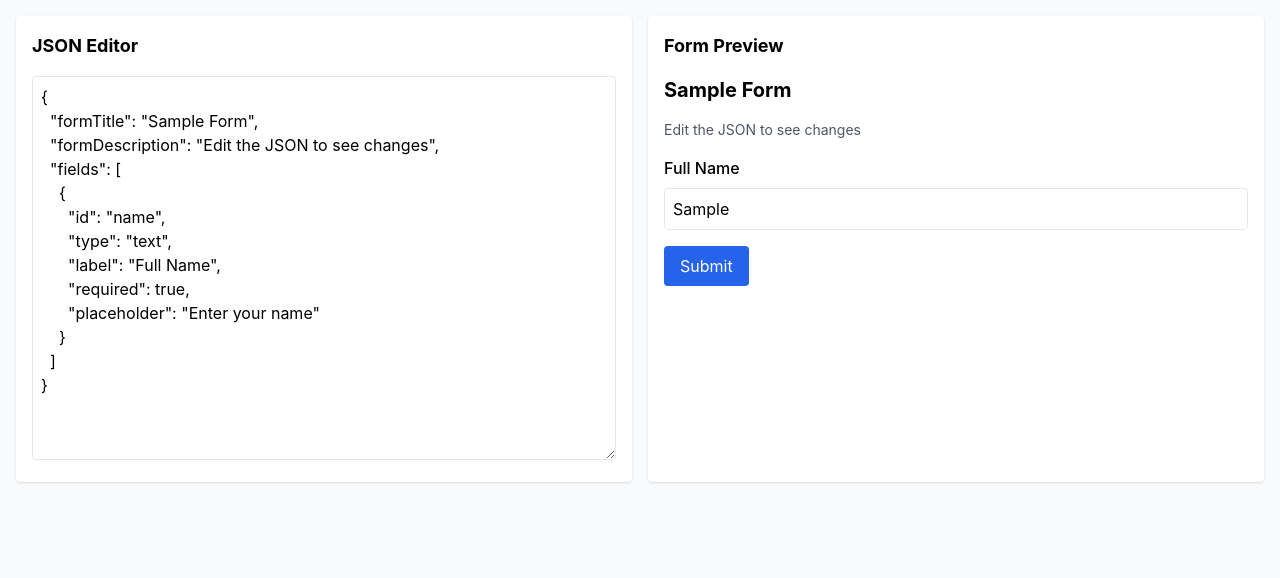
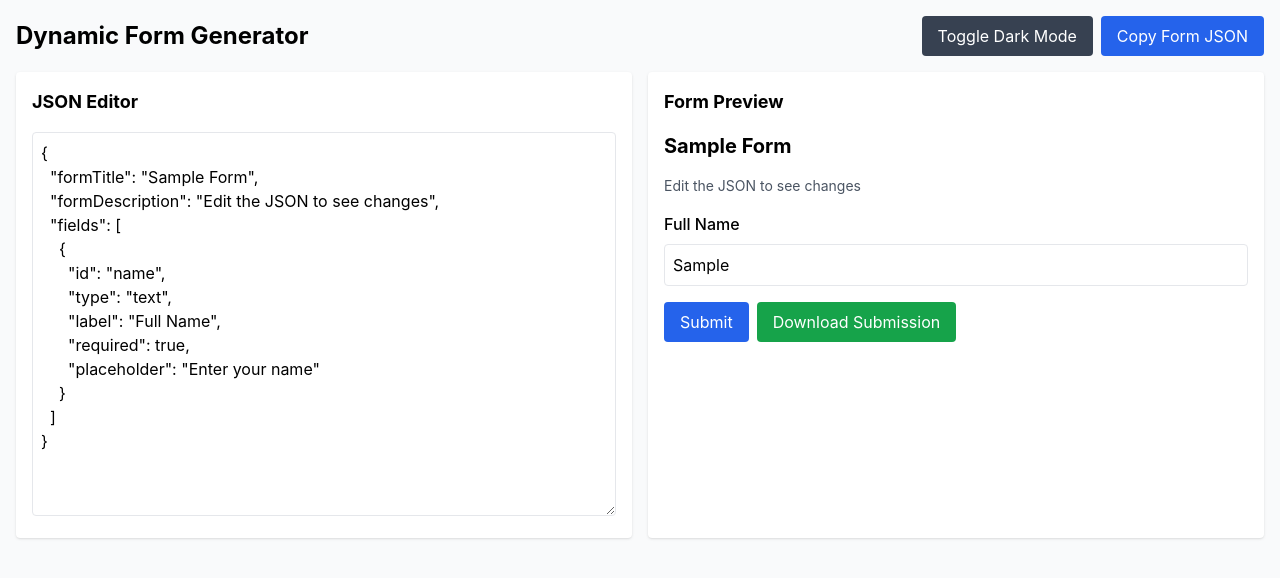
Before and after one commit to thakursachin05/dynamic-form-generator, a React (Create React App) app: page / in a window 1280 px wide. Both pictures are taken after typing "Sample" into the empty fields and a click on the button "Submit". Shown: the top 578 px of the page. Built offline with nearby package versions, Linux system fonts and the light colour scheme.

Commit message:
Added bonus features

```diff
--- a/src/App.tsx
+++ b/src/App.tsx
@@ -20,6 +20,7 @@ const initialSchema = {
 const App: React.FC = () => {
   const [json, setJson] = useState(JSON.stringify(initialSchema, null, 2));
   const [formSchema, setFormSchema] = useState(initialSchema);
+  const [darkMode, setDarkMode] = useState(false);
 
   const handleJsonChange = (updatedJson: string) => {
     setJson(updatedJson);
@@ -31,8 +32,30 @@ const App: React.FC = () => {
     }
   };
 
+  const copyToClipboard = () => {
+    navigator.clipboard.writeText(json);
+    alert('Form JSON copied to clipboard!');
+  };
+
   return (
-    <div className="min-h-screen p-4 bg-gray-50 dark:bg-gray-900 dark:text-white">
+    <div className={`${darkMode ? 'dark' : ''} min-h-screen p-4 bg-gray-50 dark:bg-gray-900 dark:text-white`}>
+      <div className="flex justify-between items-center mb-4">
+        <h1 className="text-2xl font-bold">Dynamic Form Generator</h1>
+        <div className="space-x-2">
+          <button
+            onClick={() => setDarkMode(!darkMode)}
+            className="px-4 py-2 bg-gray-700 text-white rounded hover:bg-gray-600"
+          >
+            Toggle {darkMode ? 'Light' : 'Dark'} Mode
+          </button>
+          <button
+            onClick={copyToClipboard}
+            className="px-4 py-2 bg-blue-600 text-white rounded hover:bg-blue-500"
+          >
+            Copy Form JSON
+          </button>
+        </div>
+      </div>
       <div className="grid grid-cols-1 md:grid-cols-2 gap-4">
         <div className="p-4 bg-white rounded shadow dark:bg-gray-800">
           <h2 className="text-lg font-bold mb-4">JSON Editor</h2>
--- a/src/components/formGenerator/FormGenerator.tsx
+++ b/src/components/formGenerator/FormGenerator.tsx
@@ -1,8 +1,6 @@
-import React from 'react';
+import React, { useState } from 'react';
 import { useForm, SubmitHandler } from 'react-hook-form';
-// import { Schema } from '../types/schema';
-import { Schema } from '../../shared/models/schema';
-
+import { Schema, Field } from '../../shared/models/schema';
 
 interface FormGeneratorProps {
   schema: Schema;
@@ -11,21 +9,26 @@ interface FormGeneratorProps {
 const FormGenerator: React.FC<FormGeneratorProps> = ({ schema }) => {
   const { formTitle, formDescription, fields } = schema;
   const { register, handleSubmit, formState: { errors } } = useForm();
+  const [formData, setFormData] = useState<Record<string, any> | null>(null);
 
   const onSubmit: SubmitHandler<any> = (data) => {
     console.log('Form Data:', data);
+    setFormData(data);
     alert('Form submitted successfully!');
   };
 
+  const renderField = (field: Field) => {
+    switch (field.type) {
+      case 'text':
+      case 'email':
+      case 'password':
+      case 'number':
+      case 'url':
+      case 'tel':
+      case 'date':
+      case 'datetime-local':
+      case 'time':
         return (
-    <form onSubmit={handleSubmit(onSubmit)} className="space-y-4">
-      <h1 className="text-xl font-bold">{formTitle}</h1>
-      <p className="text-sm text-gray-600 dark:text-gray-300">{formDescription}</p>
-
-      {fields.map((field) => (
-        <div key={field.id} className="space-y-2">
-          <label htmlFor={field.id} className="block font-medium">{field.label}</label>
-          {field.type === 'text' || field.type === 'email' ? (
           <input
             type={field.type}
             id={field.id}
@@ -33,7 +36,10 @@ const FormGenerator: React.FC<FormGeneratorProps> = ({ schema }) => {
             {...register(field.id, { required: field.required })}
             className="w-full p-2 border rounded dark:bg-gray-700 dark:border-gray-600 dark:text-white"
           />
-          ) : field.type === 'select' ? (
+        );
+
+      case 'select':
+        return (
           <select
             id={field.id}
             {...register(field.id, { required: field.required })}
@@ -46,7 +52,86 @@ const FormGenerator: React.FC<FormGeneratorProps> = ({ schema }) => {
               </option>
             ))}
           </select>
-          ) : null}
+        );
+
+      case 'radio':
+        return (
+          <div>
+            {field.options?.map((option) => (
+              <label key={option.value} className="inline-flex items-center space-x-2">
+                <input
+                  type="radio"
+                  id={`${field.id}-${option.value}`}
+                  value={option.value}
+                  {...register(field.id, { required: field.required })}
+                  className="form-radio dark:bg-gray-700 dark:border-gray-600"
+                />
+                <span>{option.label}</span>
+              </label>
+            ))}
+          </div>
+        );
+
+      case 'checkbox':
+        return (
+          <div>
+            {field.options?.map((option) => (
+              <label key={option.value} className="inline-flex items-center space-x-2">
+                <input
+                  type="checkbox"
+                  id={`${field.id}-${option.value}`}
+                  value={option.value}
+                  {...register(field.id)}
+                  className="form-checkbox dark:bg-gray-700 dark:border-gray-600"
+                />
+                <span>{option.label}</span>
+              </label>
+            ))}
+          </div>
+        );
+
+      case 'textarea':
+        return (
+          <textarea
+            id={field.id}
+            placeholder={field.placeholder}
+            {...register(field.id, { required: field.required })}
+            className="w-full p-2 border rounded dark:bg-gray-700 dark:border-gray-600 dark:text-white"
+          />
+        );
+
+      case 'file':
+        return (
+          <input
+            type="file"
+            id={field.id}
+            {...register(field.id, { required: field.required })}
+            className="w-full p-2 border rounded dark:bg-gray-700 dark:border-gray-600 dark:text-white"
+          />
+        );
+
+      default:
+        return <p className="text-red-500">Unsupported field type: {field.type}</p>;
+    }
+  };
+
+  const downloadJSON = () => {
+    const blob = new Blob([JSON.stringify(formData, null, 2)], { type: 'application/json' });
+    const link = document.createElement('a');
+    link.href = URL.createObjectURL(blob);
+    link.download = 'form-submission.json';
+    link.click();
+  };
+
+  return (
+    <form onSubmit={handleSubmit(onSubmit)} className="space-y-4">
+      <h1 className="text-xl font-bold">{formTitle}</h1>
+      <p className="text-sm text-gray-600 dark:text-gray-300">{formDescription}</p>
+
+      {fields.map((field) => (
+        <div key={field.id} className="space-y-2">
+          <label htmlFor={field.id} className="block font-medium">{field.label}</label>
+          {renderField(field)}
           {errors[field.id] && <span className="text-red-500">This field is required</span>}
         </div>
       ))}
@@ -57,6 +142,16 @@ const FormGenerator: React.FC<FormGeneratorProps> = ({ schema }) => {
       >
         Submit
       </button>
+
+      {formData && (
+        <button
+          type="button"
+          onClick={downloadJSON}
+          className="ml-2 px-4 py-2 bg-green-600 text-white rounded hover:bg-green-700"
+        >
+          Download Submission
+        </button>
+      )}
     </form>
   );
 };
```
Lines whose indentation alone changed are shown as unchanged.
